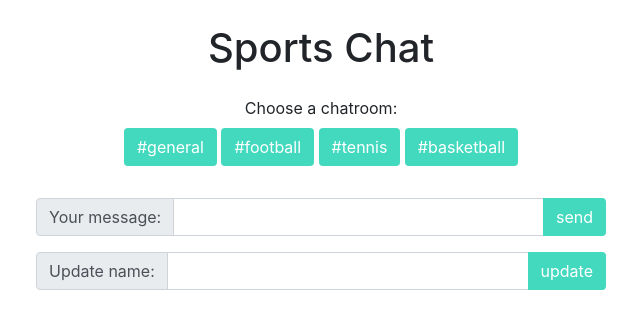
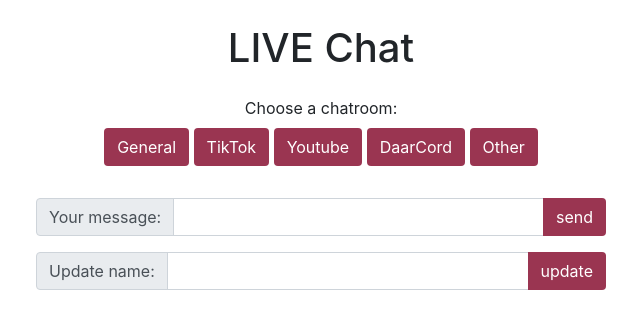
Before and after one commit to Frost-nite/DaarCord, a plain HTML site: page index.html in a window 1280 px wide. Shown: the whole page, without its empty margins (319-959 px from the left). Drawn offline with nearby package versions, Linux system fonts and the light colour scheme; no server answers.

Commit message:
Add files via upload

```diff
--- a/index.html
+++ b/index.html
@@ -10,14 +10,15 @@
 <body>
     <!-- container & title -->
     <div class="container my-4">
-    <h1 class="my-4 text-center">Sports Chat</h1>
+    <h1 class="my-4 text-center">LIVE Chat</h1>
     <!-- buttons for chatrooms -->
     <div class="chat-rooms mb-3 text-center">
         <div class="my-2">Choose a chatroom:</div>
-        <button class="btn" id="general">#general</button>
-        <button class="btn" id="football">#football</button>
-        <button class="btn" id="tennis">#tennis</button>
-        <button class="btn" id="basketball">#basketball</button>
+        <button class="btn" id="general">General</button>
+        <button class="btn" id="football">TikTok</button>
+        <button class="btn" id="tennis">Youtube</button>
+        <button class="btn" id="basketball">DaarCord</button>
+		<button class="btn" id="basketball">Other</button>
     </div>
     <!-- chat list / window -->
     <div class="chat-window">
--- a/styles.css
+++ b/styles.css
@@ -2,7 +2,7 @@
     max-width: 600px;
   }
   .btn{
-    background: #43d9be;
+    background: #9a3551;
     color: white;
     outline: none !important;
     box-shadow: none !important;
```
